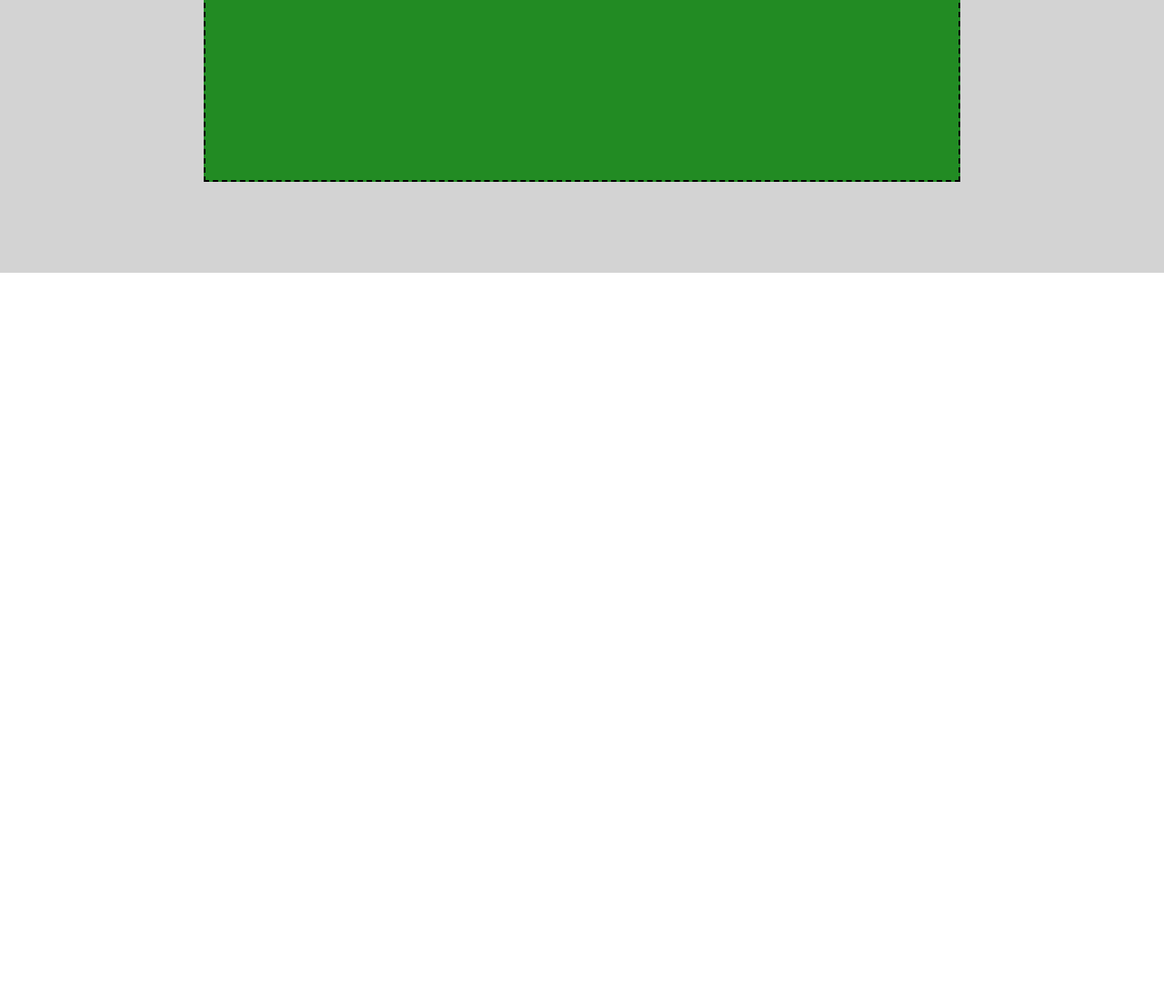
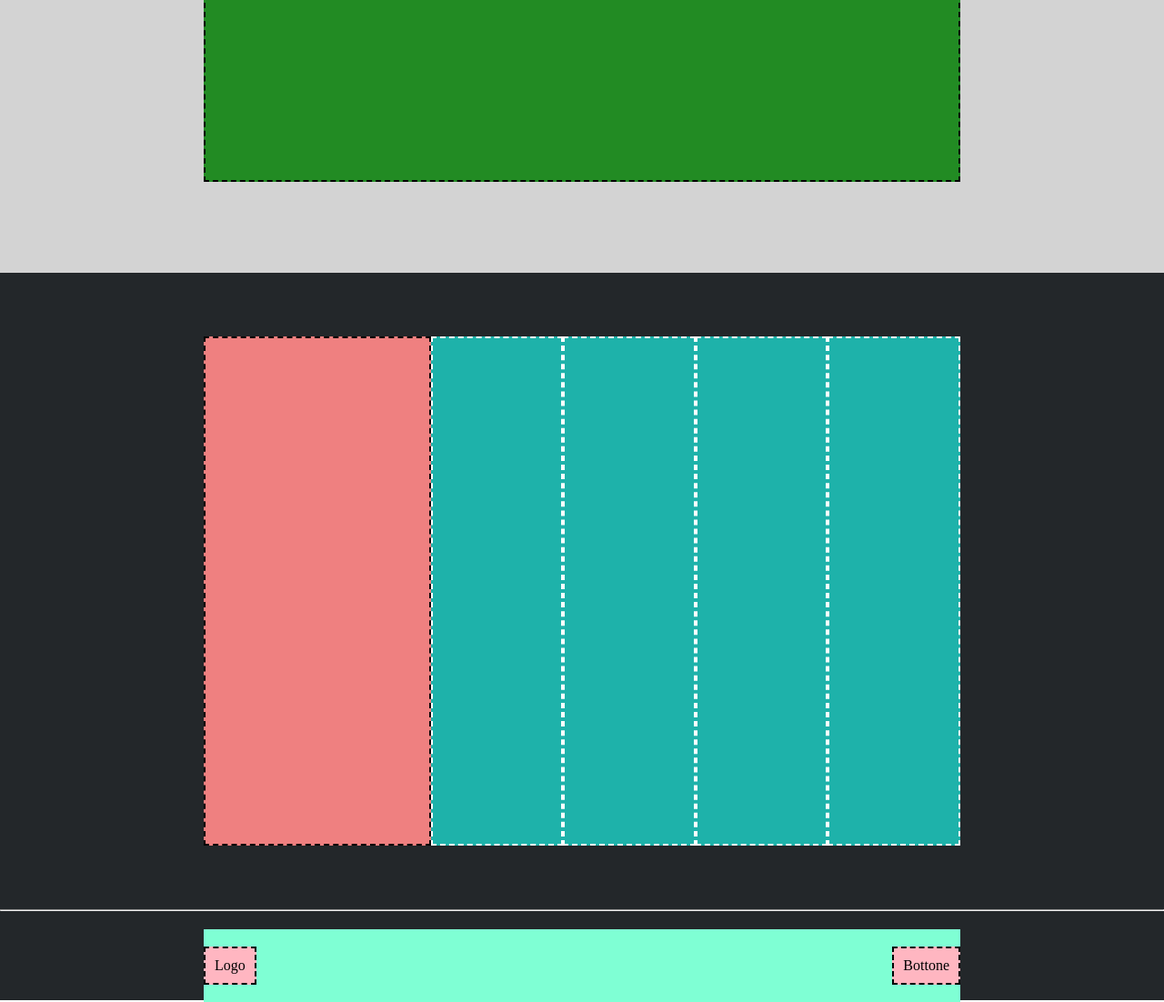
Before and after one commit to Leonardo-Gudini/htmlcss-struttura-discord, a plain HTML site: page index.html in a window 1280 px wide. Shown: the part 3100-4202 px from the top of the page at 91% size. Before the commit the page ends 3400 px from the top, so only its background shows below. Drawn offline with Linux system fonts and the light colour scheme.

Commit message:
terminato footer,controllato debug e commenti

```diff
--- a/css/style.css
+++ b/css/style.css
@@ -80,42 +80,61 @@ main .section-white-bg, main .section-gray-bg{
 
 }
 
-.section-white-bg, .section-gray-bg, .last-section{
+/* centramento dei container delle sezioni*/
+.section-white-bg, .section-gray-bg, .last-section, .footer-top, .footer-bottom{
     display: flex;
     justify-content: center;
     align-items: center;
 }
 
+/* dimensione container sezione main */
 .container-section{
     height: 80%;
     width: 65%;
     display: flex;
 }
 
+/* stile sezione specchiata*/
 .reverse{
     flex-direction: row-reverse;
 }
 
+
+/* suddivisione spazio img e testo
+delle sezione nel main*/
 .img{
     width: 60%;
 }
-
 .txt{
     width: 40%;
 }
 
 .last-section{
     height: 1000px;
-    background-color: #D3D3D3;
     display: flex;
 }
 
+/* stile footer*/
+footer{
+    height: 800px;
+}
 
+.footer-top{
+    height: 700px;
+    display: flex;
+}
 
+.footer-bottom{
+    height: 100px;
+    display: flex;
+    align-items: flex-end;
+}
 
-
-
-
+.container-footer-bottom{
+    display: flex;
+    justify-content: space-between;
+    align-items: center;
+}
 
 
 
@@ -130,11 +149,11 @@ main .section-white-bg, main .section-gray-bg{
     background-color: #DAA520;
 }
 
-.logo, .login, .link{
+.debug .logo, .debug .login, .debug .link{
     border: 3px dashed black;
 }
 
-li a{
+.debug li a{
     color: black;
 }
 
@@ -155,16 +174,50 @@ li a{
     background-color: #FFC0CA;
 }
 
-.img, .txt{
+.debug .img, .debug .txt{
     border: 2px dashed black;
 }
 
-.section-gray-bg{
+.debug .section-gray-bg{
     background-color: #D3D3D3;
 }
 
-.container-green{
+.debug .container-green{
     background-color: #228B23;
     border: 2px dashed black;
 }
+
+.debug .last-section{
+    background-color: #D3D3D3;
+}
+
+.debug footer{
+    background-color: #23272A;
+}
+
+.debug hr{
+    color: white;
+}
+
+.debug .section-footer-coral{
+    background-color: #EF8080;
+    width: 30%;
+    border: 2px dashed black;
+}
+
+.debug .section-footer-blue{
+    background-color: #1EB2AA;
+    width: calc(70% / 4);
+    border: 2px dashed white;
+}
+
+.debug .container-footer-bottom{
+    background-color: #7FFFD4;
+}
+
+.debug .logo-bottom, .debug .btn-bottom{
+    background-color: #FFB6C1;
+    padding: 10px;
+    border: 2px dashed black;
+}
 /* fine regole debug*/
--- a/index.html
+++ b/index.html
@@ -9,7 +9,7 @@
 </head>
 <body class="debug">
 
-    <header>
+    <header> <!--sezione contenente sezione logo, link e sezione login-->
         <section class="header-top">
 
             <div class="container-header-top">
@@ -28,6 +28,7 @@
 
         </section>
 
+        <!--sezione bottom della header-->
         <section class="header-bottom">
             <div class="container-header-bottom"></div>
         </section>
@@ -36,6 +37,7 @@
 
     <main>
 
+        <!--inizio sezione main con sezioni composte da img e testo -->
         <section class="section-white-bg">
 
             <div class="container-section">
@@ -71,8 +73,37 @@
             <div class="container-section container-green"></div>
 
         </section>
+        <!--fine sezione main con sezioni composte da img e testo -->
 
     </main>
 
+    <footer>
+        <section class="footer-top"> <!--sezione top del footer che conterrà i link-->
+
+            <div class="container-section">
+
+                <div class="section-footer-coral"></div>
+                <div class="section-footer-blue"></div>
+                <div class="section-footer-blue"></div>
+                <div class="section-footer-blue"></div>
+                <div class="section-footer-blue"></div>
+
+            </div>
+
+        </section>
+
+        <hr>
+
+
+        <!--logo e tasto registrati-->
+        <section class="footer-bottom">
+            <div class="container-section container-footer-bottom">
+                <div class="logo-bottom">Logo</div>
+                <div class="btn-bottom">Bottone</div>
+            </div>
+        </section>
+
+    </footer>
+
 </body>
 </html>
```
